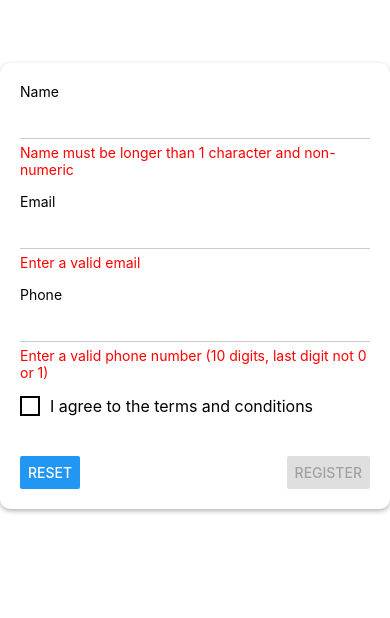
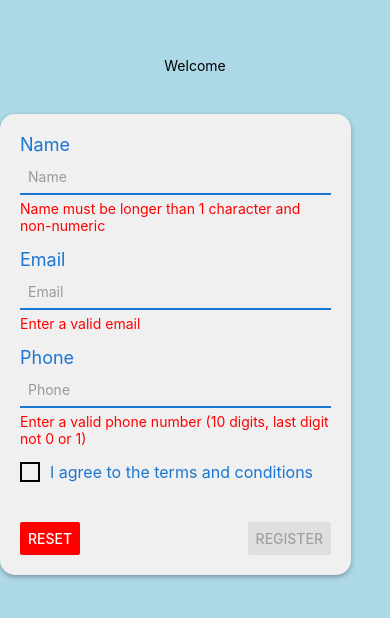
Before and after one commit to yundii/CS5520assignments, a React Native app: screen / in a window 390 px wide. Shown: the part 126-744 px from the top of the page. Built offline with nearby package versions, Linux system fonts and the light colour scheme.

Commit message:
Change styles for texts, textInputs, check box and buttons

```diff
--- a/App.js
+++ b/App.js
@@ -32,6 +32,11 @@ export default function App() {
 
   return (
     <View style={styles.container}>
+    <View style ={styles.title}>
+      <Text>Welcome</Text>
+    </View>
+
+    <View >
       <Start
           name={name}
           setName={setName}
@@ -49,14 +54,21 @@ export default function App() {
         />
       <StatusBar style="auto" />
     </View>
+
+    </View>
   );
 }
 
 const styles = StyleSheet.create({
   container: {
     flex: 1,
-    backgroundColor: '#fff',
+    backgroundColor: 'lightblue',
     alignItems: 'center',
     justifyContent: 'center',
   },
+  title: {
+    fontSize: 30,
+    padding: 40,
+    fontWeight: 'bold',
+  },
 });
--- a/Components/Checkbox.js
+++ b/Components/Checkbox.js
@@ -24,10 +24,11 @@ const styles = StyleSheet.create({
     marginRight: 10,
   },
   checked: {
-    backgroundColor: '#000',
+    backgroundColor: '#1976d2',
   },
   label: {
     fontSize: 16,
+    color: '#1976d2',
   },
 });
 
--- a/Components/InputField.js
+++ b/Components/InputField.js
@@ -5,11 +5,13 @@ import ErrorText from './ErrorText';
 const InputField = ({ label, value, onChangeText, isValid, errorMessage }) => {
   return (
     <View style={styles.inputContainer}>
-      <Text>{label}</Text>
+      <Text style={styles.label}>{label}</Text>
       <TextInput
         style={styles.input}
         value={value}
         onChangeText={onChangeText}
+        placeholder={label}
+        placeholderTextColor="#999"
       />
       {!isValid && <ErrorText>{errorMessage}</ErrorText>}
     </View>
@@ -21,10 +23,14 @@ const styles = StyleSheet.create({
     marginBottom: 15,
   },
   input: {
-    borderBottomWidth: 1,
-    borderBottomColor: '#ccc',
+    borderBottomWidth: 2,
+    borderBottomColor: '#1976d2',
     padding: 8,
     marginTop: 5,
+  },
+  label: {
+    fontSize: 18,
+    color: '#1976d2',
   },
 });
 
--- a/screens/Start.js
+++ b/screens/Start.js
@@ -34,14 +34,17 @@ const StartScreen = ({
         isChecked={isCheckboxChecked}
         setIsChecked={setIsCheckboxChecked}
         />
+
         <View style={styles.buttonContainer}>
-        <Button title="Reset" onPress={handleReset} />
+        <Button title="Reset" onPress={handleReset} color= 'red'/>
         <Button
           title="Register"
           onPress={handleRegister}
           disabled={!isCheckboxChecked}
+          color={isCheckboxChecked ? '#1976d2' : '#aaa'}
         />
         </View>
+
         </View>
 
     );
@@ -50,14 +53,14 @@ const StartScreen = ({
   const styles = StyleSheet.create({
     card: {
         padding: 20,
-        borderRadius: 10,
+        borderRadius: 15,
         shadowColor: '#000',
         shadowOffset: { width: 0, height: 2 },
         shadowOpacity: 0.3,
         shadowRadius: 5,
         elevation: 5,
-        backgroundColor: '#fff',
-        marginBottom: 20,
+        backgroundColor: '#f0f0f0', // Light grey background for the card
+        width: '90%', // Adjust width to fit screen
       },
       buttonContainer: {
         flexDirection: 'row',
```
